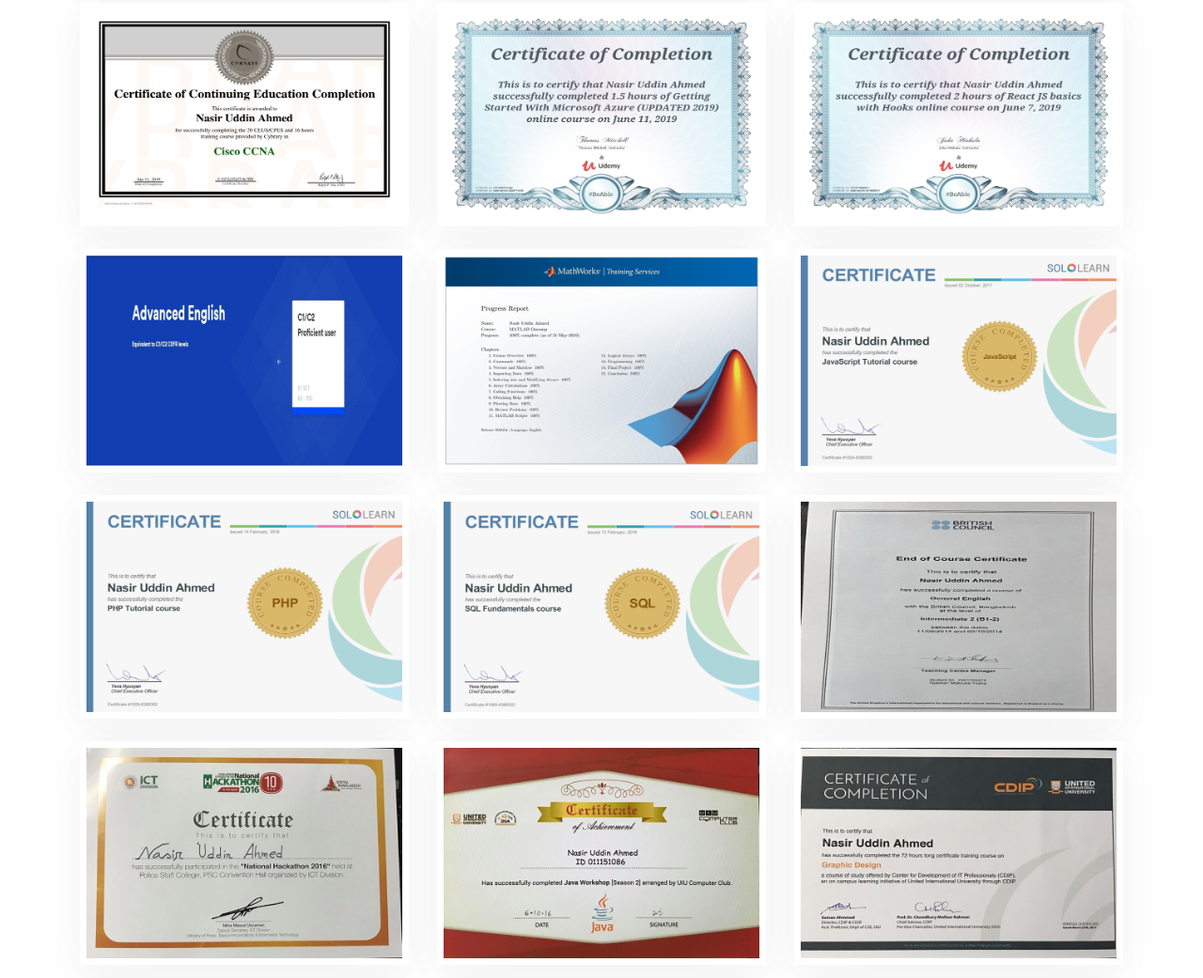
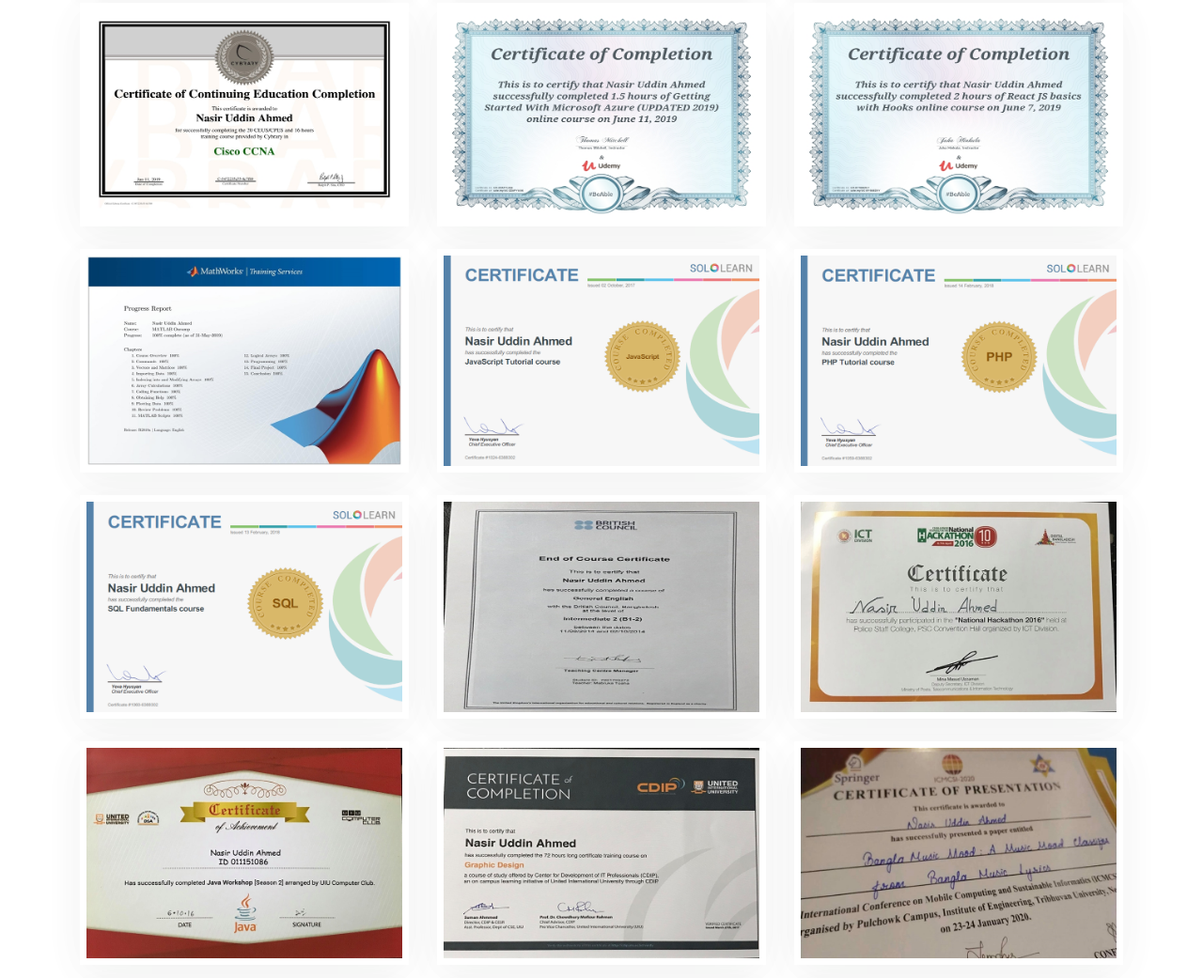
Before and after one commit to Turjo7/Nasir_Uddin_Ahmed_Turjo, a plain HTML site: page index-1.html in a window 1280 px wide. Shown: the part 4382-5423 px from the top of the page at 94% size. Drawn offline with Linux system fonts and the light colour scheme; a web font is replaced by a local one.

Commit message:
Update index-1.html

```diff
--- a/index-1.html
+++ b/index-1.html
@@ -591,10 +591,10 @@
 
 
 
-                <div class="col-lg-4 branding development">
+                <!--<div class="col-lg-4 branding development">
                     <div class="item-box mt-4">
                         <a class="mfp-image" href="images/10.jpg" title="">
-                            <img class="item-container img-fluid mx-auto" src="images/10.jpg" alt="4" />
+                            <img class="item-container img-fluid mx-auto" src="images/10.JPG" alt="4" />
                             <div class="item-mask">
                                 <div class="item-caption text-white text-center">
                                     <h5>EFSET Advanced</h5>
@@ -603,7 +603,7 @@
                             </div>
                         </a>
                     </div>
-                </div>
+                </div>-->
 
 
 
```
